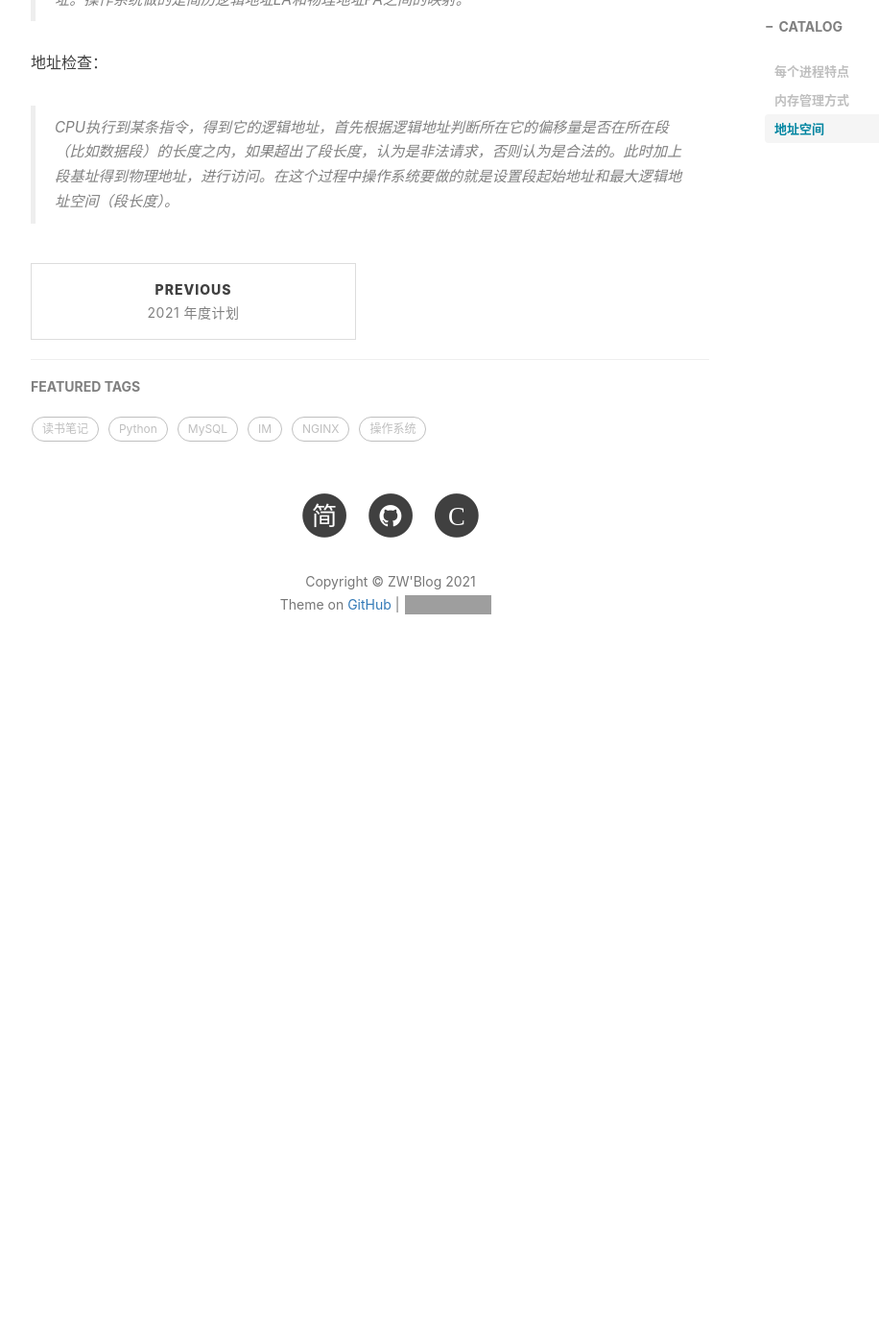
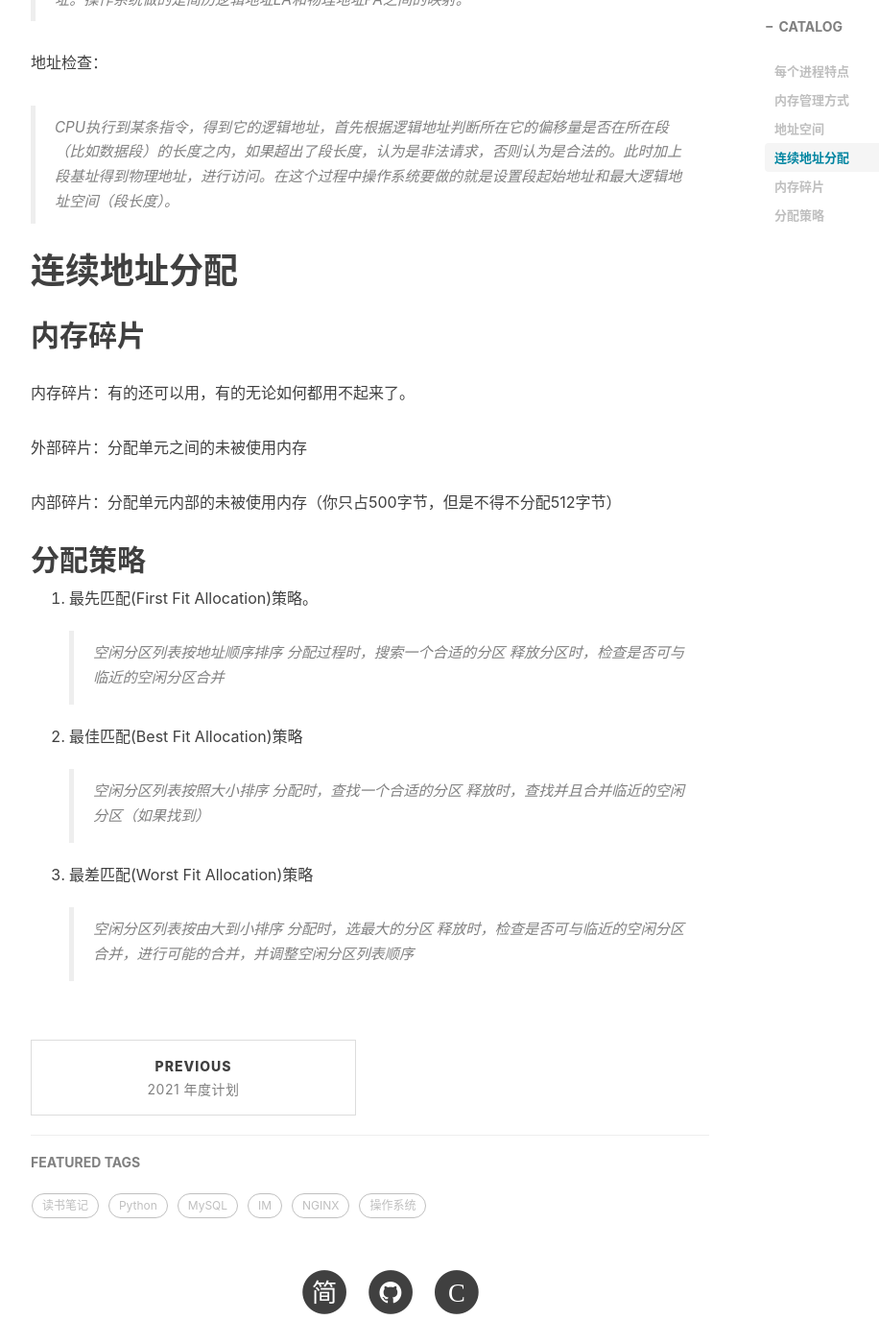
Before and after one commit to GitZW/gitzw.github.io, a Jekyll site: the page built from _posts/2021-02-28-操作系统笔记二.md, in a window 1280 px wide and 1400 px high, scrolled down 1457 px. Shown: the whole window at 96% size, without its empty margins (233-1149 px from the left). Built offline with Jekyll 4.4.1, drawn with Linux system fonts in a browser that asks for light colours; nearby versions of some CDN libraries; comment, search, counter and statistics services are not loaded; before the commit the page ends 2191 px from its top, so only the background shows below that; grey boxes are pictures that could not be loaded.

Commit message:
操作系统(二) 内存管理

```diff
--- a/_posts/2021-02-28-操作系统笔记二.md
+++ b/_posts/2021-02-28-操作系统笔记二.md
@@ -43,3 +43,28 @@ CPU控制逻辑给总线发送物理地址请求。
 
 地址检查：
 >CPU执行到某条指令，得到它的逻辑地址，首先根据逻辑地址判断所在它的偏移量是否在所在段（比如数据段）的长度之内，如果超出了段长度，认为是非法请求，否则认为是合法的。此时加上段基址得到物理地址，进行访问。在这个过程中操作系统要做的就是设置段起始地址和最大逻辑地址空间（段长度）。
+
+# 连续地址分配
+## 内存碎片
+内存碎片：有的还可以用，有的无论如何都用不起来了。
+
+外部碎片：分配单元之间的未被使用内存
+
+内部碎片：分配单元内部的未被使用内存（你只占500字节，但是不得不分配512字节）
+
+## 分配策略
+1. 最先匹配(First Fit Allocation)策略。
+> 空闲分区列表按地址顺序排序
+分配过程时，搜索一个合适的分区
+释放分区时，检查是否可与临近的空闲分区合并
+
+2. 最佳匹配(Best Fit Allocation)策略
+> 空闲分区列表按照大小排序
+分配时，查找一个合适的分区
+释放时，查找并且合并临近的空闲分区（如果找到）
+
+
+3. 最差匹配(Worst Fit Allocation)策略
+> 空闲分区列表按由大到小排序
+分配时，选最大的分区
+释放时，检查是否可与临近的空闲分区合并，进行可能的合并，并调整空闲分区列表顺序
```
